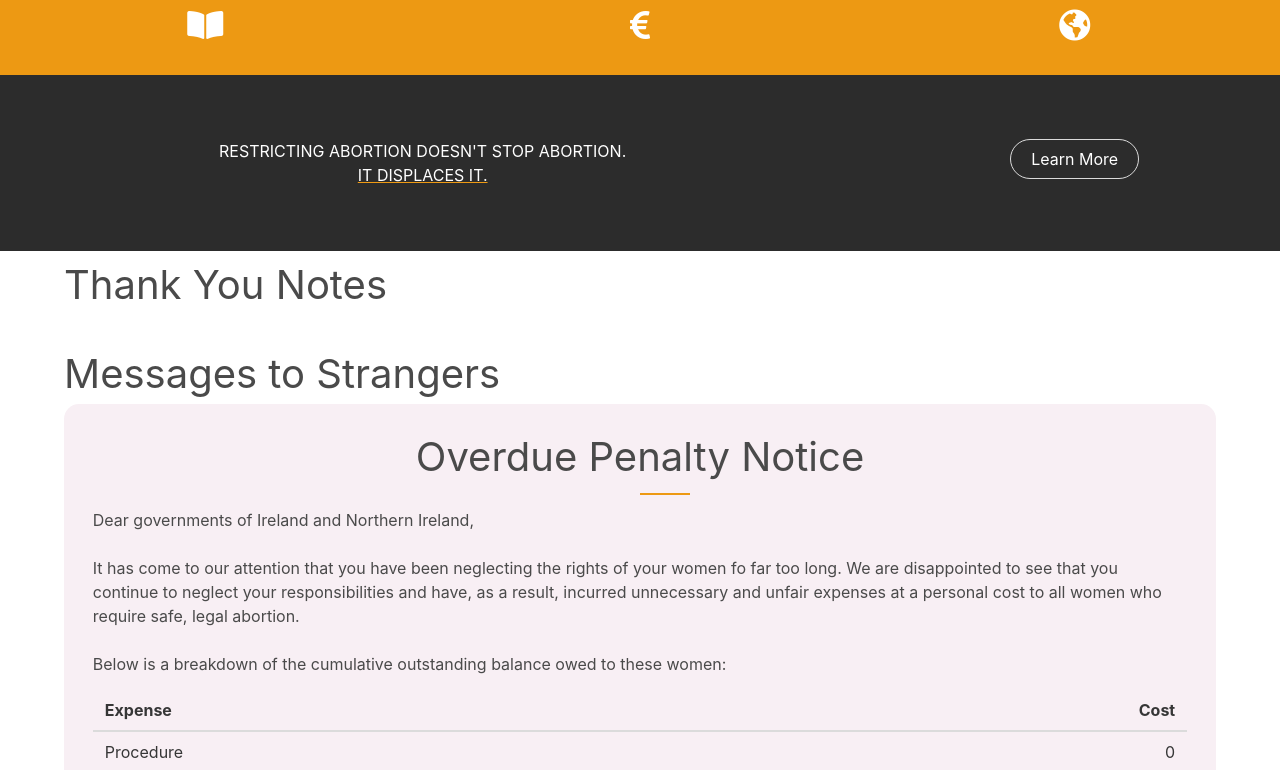
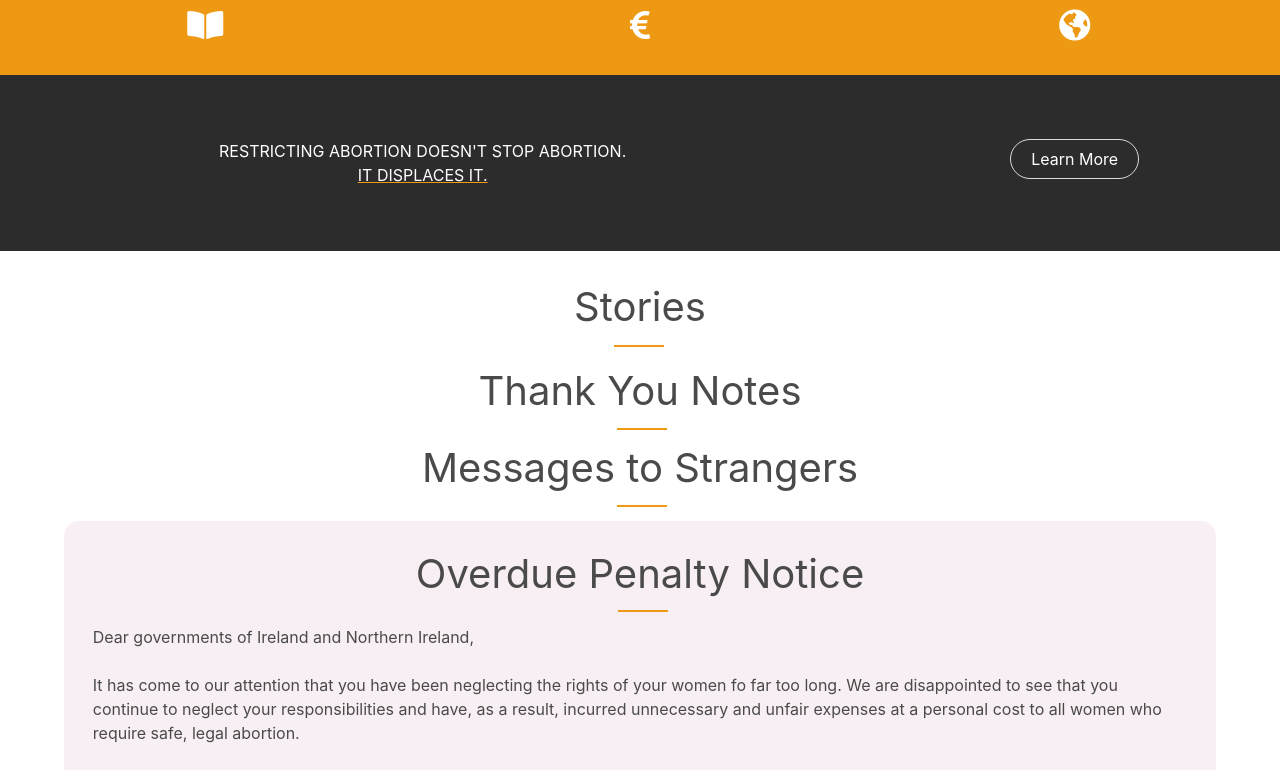
Before and after one commit to digitalinteraction/in-her-shoes-webapp, a Vue app: page / in a window 1280 px wide. Shown: the part 615-1385 px from the top of the page. Built offline with nearby package versions, Linux system fonts and the light colour scheme; no server answers; what idle-vue would draw is missing.

Commit message:
:lipstick: Updating title styles

```diff
--- a/src/components/StoryGallery.vue
+++ b/src/components/StoryGallery.vue
@@ -1,5 +1,6 @@
 <template lang="pug">
     div#story-gallery
+        h2.is-size-2.has-text-centered Stories
         div.container-fluid
             div.columns.has-text-centered.is-centered.image-container
 
@@ -59,4 +60,21 @@ export default {
 .image-container {
   overflow-x: scroll;
 }
+
+.is-size-2 {
+  margin-bottom: 2.5%;
+  margin-top: 2.5%;
+  position: relative;
+  line-height: 1.2em;
+}
+.is-size-2:after {
+  height: 0;
+  width: 50px;
+  top: 1.2em;
+  left: 48%;
+  border-top: 2px solid #ed9913;
+  content: "";
+  position: absolute;
+  margin-top: 1.1%;
+}
 </style>
--- a/src/components/story/MessageToStranger.vue
+++ b/src/components/story/MessageToStranger.vue
@@ -1,5 +1,6 @@
 <template lang="pug">
     div#message-to-stanger.container
+        h2.is-size-2.has-text-centered Messages to Strangers
         div
             span(
             v-for="story in stories"
@@ -49,4 +50,21 @@ export default {
 .postits {
   display: inline-block;
 }
+
+.is-size-2 {
+  margin-bottom: 2.5%;
+  margin-top: 2.5%;
+  position: relative;
+  line-height: 1.2em;
+}
+.is-size-2:after {
+  height: 0;
+  width: 50px;
+  top: 1.2em;
+  left: 48%;
+  border-top: 2px solid #ed9913;
+  content: "";
+  position: absolute;
+  margin-top: 1.1%;
+}
 </style>
--- a/src/components/story/ThankYouNotes.vue
+++ b/src/components/story/ThankYouNotes.vue
@@ -1,5 +1,6 @@
 <template lang="pug">
     div#thank-you-notes.container
+        h2.is-size-2.has-text-centered Thank You Notes
         div
             span(
                 v-for="story in stories"
@@ -51,4 +52,21 @@ export default {
 .postits {
   display: inline-block;
 }
+
+.is-size-2 {
+  margin-bottom: 2.5%;
+  margin-top: 2.5%;
+  position: relative;
+  line-height: 1.2em;
+}
+.is-size-2:after {
+  height: 0;
+  width: 50px;
+  top: 1.2em;
+  left: 48%;
+  border-top: 2px solid #ed9913;
+  content: "";
+  position: absolute;
+  margin-top: 1.1%;
+}
 </style>
--- a/src/components/story/TotalExpenses.vue
+++ b/src/components/story/TotalExpenses.vue
@@ -88,7 +88,7 @@ export default {
   height: 0;
   width: 50px;
   top: 1.2em;
-  left: 50%;
+  left: 48%;
   border-top: 2px solid #ed9913;
   content: "";
   position: absolute;
--- a/src/views/Home.vue
+++ b/src/views/Home.vue
@@ -9,11 +9,9 @@
         StoryGallery
 
         div.container
-            h2.is-size-2 Thank You Notes
             ThankYouNotes
 
         div.container
-            h2.is-size-2 Messages to Strangers
             MessageToStranger
 
         div.container
```
